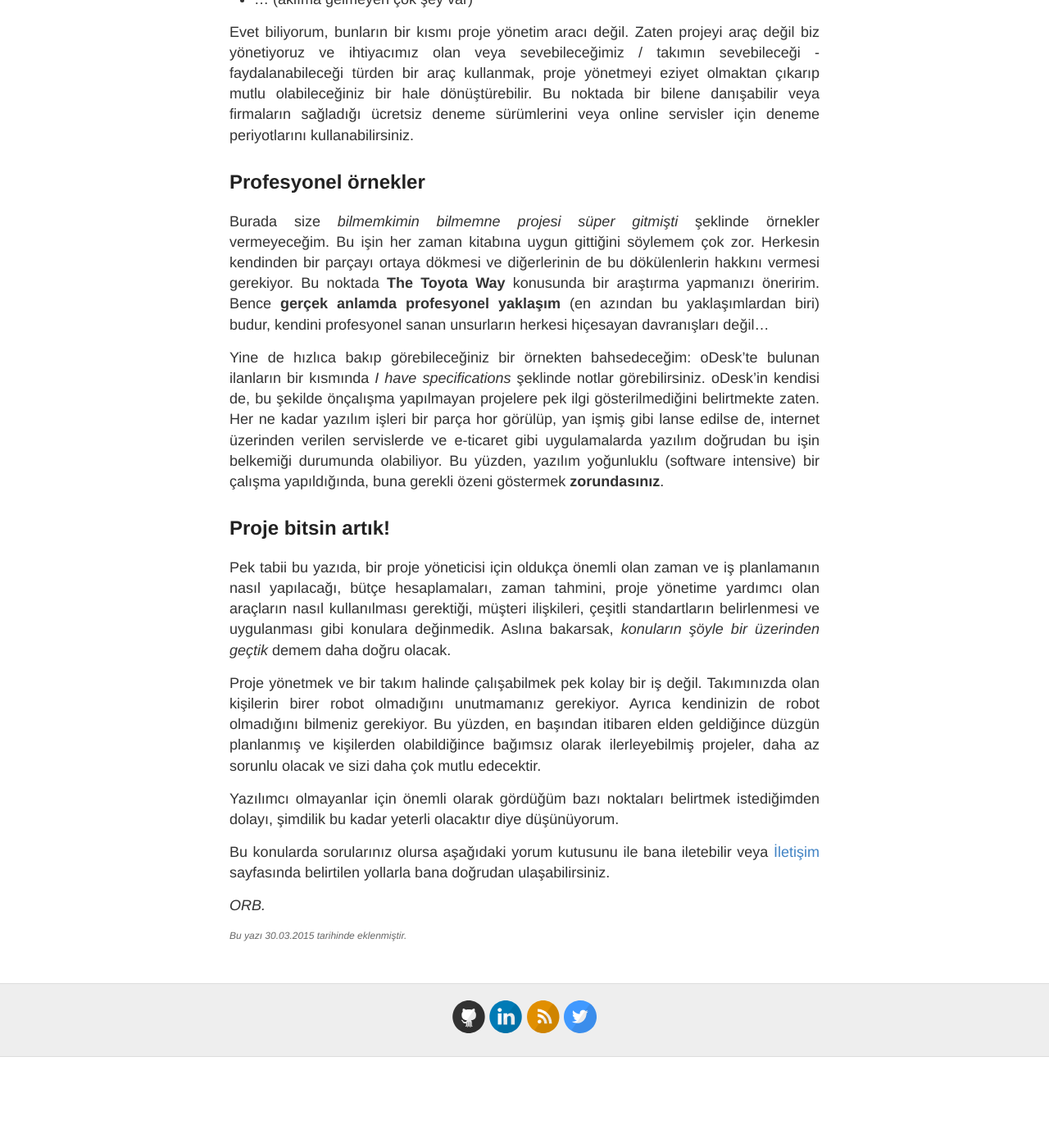
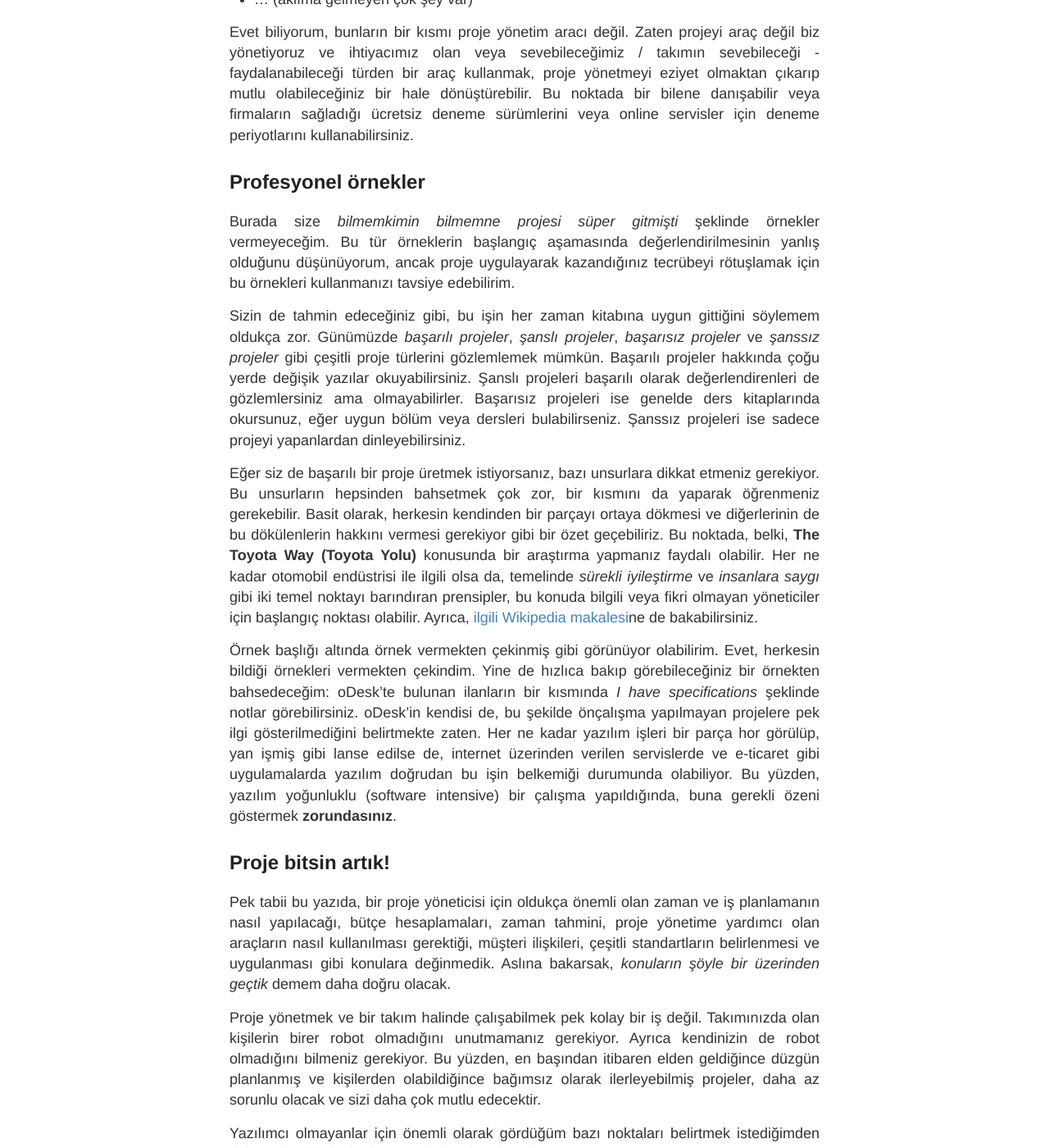
Before and after one commit to orbingol/orbingol.github.io, a Jekyll site: the page built from _posts/2015-03-30-yazilimci-olmayanlar-icin-yazilim-projelerine-giris.md, in a window 1280 px wide and 1400 px high, scrolled down 2871 px. Shown: the whole window at 82% size. Built offline with Jekyll 4.4.1, drawn with Linux system fonts in a browser that asks for light colours; Markdown is read by kramdown in place of the engine named in the settings; comment, search, counter and statistics services are not loaded; before the commit the page ends 4160 px from its top, so only the background shows below that.

Commit message:
Fixed the tone of writing

```diff
--- a/_posts/2015-03-30-yazilimci-olmayanlar-icin-yazilim-projelerine-giris.md
+++ b/_posts/2015-03-30-yazilimci-olmayanlar-icin-yazilim-projelerine-giris.md
@@ -74,9 +74,13 @@ Evet biliyorum, bunların bir kısmı proje yönetim aracı değil. Zaten projey
 
 ## Profesyonel örnekler
 
-Burada size *bilmemkimin bilmemne projesi süper gitmişti* şeklinde örnekler vermeyeceğim. Bu işin her zaman kitabına uygun gittiğini söylemem çok zor. Herkesin kendinden bir parçayı ortaya dökmesi ve diğerlerinin de bu dökülenlerin hakkını vermesi gerekiyor. Bu noktada **The Toyota Way** konusunda bir araştırma yapmanızı öneririm. Bence **gerçek anlamda profesyonel yaklaşım** (en azından bu yaklaşımlardan biri) budur, kendini profesyonel sanan unsurların herkesi hiçesayan davranışları değil...
+Burada size *bilmemkimin bilmemne projesi süper gitmişti* şeklinde örnekler vermeyeceğim. Bu tür örneklerin başlangıç aşamasında değerlendirilmesinin yanlış olduğunu düşünüyorum, ancak proje uygulayarak kazandığınız tecrübeyi rötuşlamak için bu örnekleri kullanmanızı tavsiye edebilirim.
 
-Yine de hızlıca bakıp görebileceğiniz bir örnekten bahsedeceğim: oDesk'te bulunan ilanların bir kısmında *I have specifications* şeklinde notlar görebilirsiniz. oDesk'in kendisi de, bu şekilde önçalışma yapılmayan projelere pek ilgi gösterilmediğini belirtmekte zaten. Her ne kadar yazılım işleri bir parça hor görülüp, yan işmiş gibi lanse edilse de, internet üzerinden verilen servislerde ve e-ticaret gibi uygulamalarda yazılım doğrudan bu işin belkemiği durumunda olabiliyor. Bu yüzden, yazılım yoğunluklu (software intensive) bir çalışma yapıldığında, buna gerekli özeni göstermek **zorundasınız**.
+Sizin de tahmin edeceğiniz gibi, bu işin her zaman kitabına uygun gittiğini söylemem oldukça zor. Günümüzde *başarılı projeler*, *şanslı projeler*, *başarısız projeler* ve *şanssız projeler* gibi çeşitli proje türlerini gözlemlemek mümkün. Başarılı projeler hakkında çoğu yerde değişik yazılar okuyabilirsiniz. Şanslı projeleri başarılı olarak değerlendirenleri de gözlemlersiniz ama olmayabilirler. Başarısız projeleri ise genelde ders kitaplarında okursunuz, eğer uygun bölüm veya dersleri bulabilirseniz. Şanssız projeleri ise sadece projeyi yapanlardan dinleyebilirsiniz.
+
+Eğer siz de başarılı bir proje üretmek istiyorsanız, bazı unsurlara dikkat etmeniz gerekiyor. Bu unsurların hepsinden bahsetmek çok zor, bir kısmını da yaparak öğrenmeniz gerekebilir. Basit olarak, herkesin kendinden bir parçayı ortaya dökmesi ve diğerlerinin de bu dökülenlerin hakkını vermesi gerekiyor gibi bir özet geçebiliriz. Bu noktada, belki, **The Toyota Way (Toyota Yolu)** konusunda bir araştırma yapmanız faydalı olabilir. Her ne kadar otomobil endüstrisi ile ilgili olsa da, temelinde *sürekli iyileştirme* ve *insanlara saygı* gibi iki temel noktayı barındıran prensipler, bu konuda bilgili veya fikri olmayan yöneticiler için başlangıç noktası olabilir. Ayrıca, [ilgili Wikipedia makalesi](http://en.wikipedia.org/wiki/The_Toyota_Way)ne de bakabilirsiniz.
+
+Örnek başlığı altında örnek vermekten çekinmiş gibi görünüyor olabilirim. Evet, herkesin bildiği örnekleri vermekten çekindim. Yine de hızlıca bakıp görebileceğiniz bir örnekten bahsedeceğim: oDesk'te bulunan ilanların bir kısmında *I have specifications* şeklinde notlar görebilirsiniz. oDesk'in kendisi de, bu şekilde önçalışma yapılmayan projelere pek ilgi gösterilmediğini belirtmekte zaten. Her ne kadar yazılım işleri bir parça hor görülüp, yan işmiş gibi lanse edilse de, internet üzerinden verilen servislerde ve e-ticaret gibi uygulamalarda yazılım doğrudan bu işin belkemiği durumunda olabiliyor. Bu yüzden, yazılım yoğunluklu (software intensive) bir çalışma yapıldığında, buna gerekli özeni göstermek **zorundasınız**.
 
 ## Proje bitsin artık!
 
```
